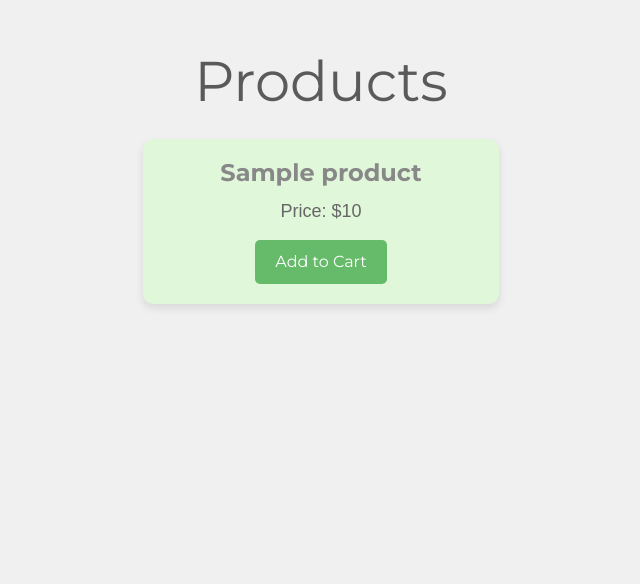
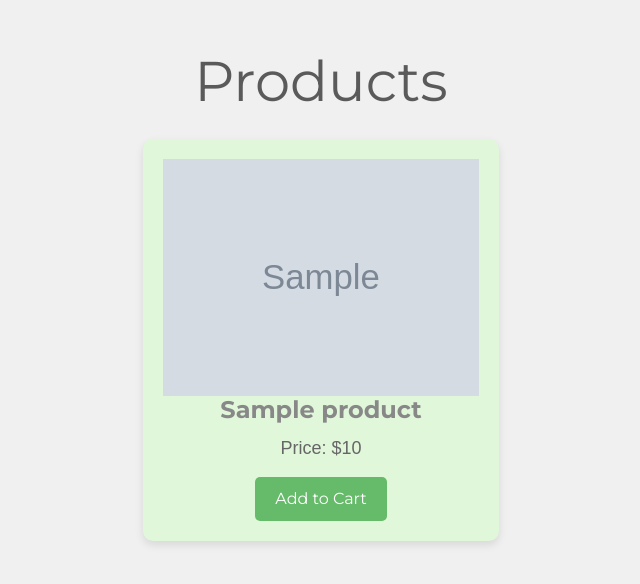
Before and after one commit to Goosum/Cornucopia190, a Flask app: template templates/home.html in a window 1280 px wide. Shown: the part 137-721 px from the top of the page, without its empty margins (319-959 px from the left). Run offline with Flask 3, Linux system fonts and the light colour scheme; the template is opened without the code that fills it: most values are stand-ins (such as "Sample title", 1, 10 or a date in 2020); grey boxes marked "Sample" are stand-in pictures; some libraries are stand-ins or nearby versions.

Commit message:
add product image to page

```diff
--- a/templates/home.html
+++ b/templates/home.html
@@ -27,6 +27,11 @@
             font-weight: bold;
             margin-bottom: 10px;
         }
+
+		.product-image {
+		    max-height:100%;
+			max-width:100%;
+		}
 
         .product-price {
             font-size: 18px;
@@ -115,6 +120,7 @@
             {% for product in products %}
             <div class="col-md-4">
                 <div class="card">
+				    <img class="product-image" src="{{ product.image }}">
                     <h3 class="product-name">{{ product.name }}</h3>
                     <p class="product-price">Price: ${{ product.price }}</p>
                     <button class="btn btn-success" onclick="addToCart({{ product.id }})">Add to Cart</button>
```
